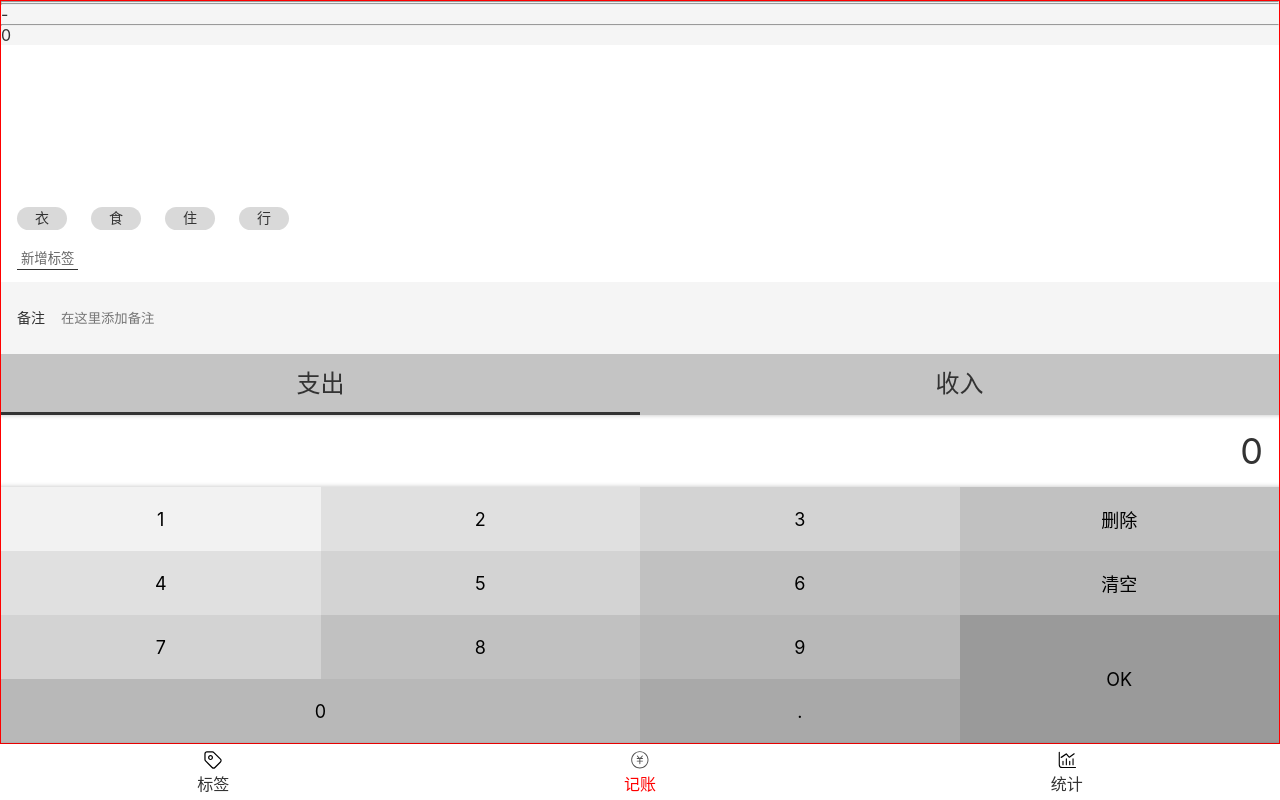
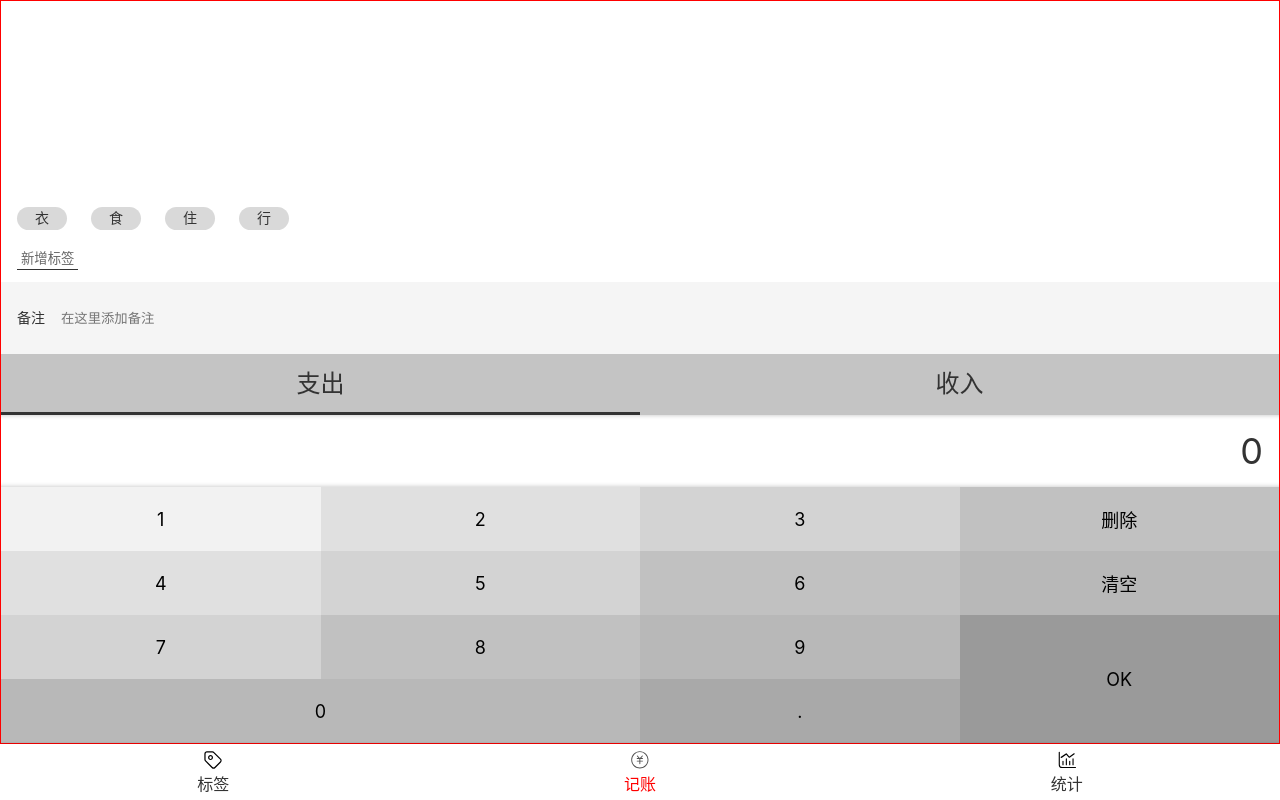
Before and after one commit to hushuo1207/lemon-morney-react, a React app: page /#/money in a window 1280 px wide. Built offline with nearby package versions, Linux system fonts and the light colour scheme.

Commit message:
重构：将 tag:string 重构为 tag:{id:number;name:string}

```diff
--- a/src/useTags.tsx
+++ b/src/useTags.tsx
@@ -1,7 +1,12 @@
 import {useState} from 'react';
 
 const useTags = () => { // 封装一个自定义 Hook
-  const [tags, setTags] = useState<string[]>(['衣', '食', '住', '行']);
+  const [tags, setTags] = useState<{ id: number; name: string }[]>([
+    {id: 1, name: '衣'},
+    {id: 2, name: '食'},
+    {id: 3, name: '住'},
+    {id: 4, name: '行'},
+  ]);
   return {tags, setTags};
 };
 
--- a/src/views/Money.tsx
+++ b/src/views/Money.tsx
@@ -13,27 +13,21 @@
   display: flex;
   flex-direction: column;
 `;
+
 function Money() {
   const [selected, setSelected] = useState({
-  tags: [] as string[],
-  note: '',
-  category: '-' as Category,
-  amount: 0
+    tagIds: [] as number[],
+    note: '',
+    category: '-' as Category,
+    amount: 0
   });
   const onChange = (obj: Partial<typeof selected>) => {
     setSelected({...selected, ...obj});
   };
   return (
     <MyLayout>
-      {selected.tags.join(',')}
-      <hr/>
-      {selected.note}
-      <hr/>
-      {selected.category}
-      <hr/>
-      {selected.amount}
-      <TagsSection value={selected.tags}
-                   onChange={tags => onChange({tags})}/>
+      <TagsSection value={selected.tagIds}
+                   onChange={tagIds => onChange({tagIds})}/>
       <NoteSection value={selected.note}
                    onChange={note => onChange({note})}/>
       <CategorySection value={selected.category}
--- a/src/views/Money/TagsSection.tsx
+++ b/src/views/Money/TagsSection.tsx
@@ -23,36 +23,36 @@
   }
 `;
 type Props = {
-  value: string[];
-  onChange: (selected: string[]) => void;
+  value: number[];
+  onChange: (selected: number[]) => void;
 }
 const TagsSection: React.FC<Props> = (props) => {
   const {tags, setTags} = useTags();
-  const selectedTags = props.value;
+  const selectedTagIds = props.value;
   const onAddTag = () => {
     const tagName = window.prompt('新标签的名称为');
     if (tagName !== null) {
-      setTags([...tags, tagName]);
+      setTags([...tags, {id: Math.random(), name: tagName}]);
     }
   };
-  const onToggleTag = (tag: string) => {
-    const index = selectedTags.indexOf(tag);
+  const onToggleTag = (tagId: number) => {
+    const index = selectedTagIds.indexOf(tagId);
     if (index >= 0) {
       // 如果 tag 已被选中，就复制所有没有被选中的 tag，作为新的 selectedTag
-      props.onChange(selectedTags.filter(t => t !== tag));
+      props.onChange(selectedTagIds.filter(t => t !== tagId));
     } else {
-      props.onChange([...selectedTags, tag]);
+      props.onChange([...selectedTagIds, tagId]);
     }
   };
-  const getClass = (tag: string) => selectedTags.indexOf(tag) >= 0 ? 'selected' : '';
+  const getClass = (tagId: number) => selectedTagIds.indexOf(tagId) >= 0 ? 'selected' : '';
   return (
     <Wrapper>
       <ol>
         {tags.map(tag =>
-          <li key={tag} onClick={
-            () => {onToggleTag(tag);}
-          } className={getClass(tag)}
-          >{tag}</li>
+          <li key={tag.id} onClick={
+            () => {onToggleTag(tag.id);}
+          } className={getClass(tag.id)}
+          >{tag.name}</li>
         )}
       </ol>
       <button onClick={onAddTag}>新增标签</button>
--- a/src/views/Tags.tsx
+++ b/src/views/Tags.tsx
@@ -1,5 +1,5 @@
 import Layout from '../components/Layout';
-import React, {useState} from 'react';
+import React from 'react';
 import {useTags} from 'useTags';
 import styled from 'styled-components';
 import Icon from '../components/Icon';
@@ -37,14 +37,14 @@
 `
 
 function Tags() {
-  const {tags, setTags} = useTags();
+  const {tags} = useTags();
   return (
     <Layout>
       <TagList>
         {tags.map(tag =>
-          <li key={tag}>
+          <li key={tag.id}>
             <Link to={'/tags/' + tag}>
-              <span className="oneLine">{tag}</span>
+              <span className="oneLine">{tag.name}</span>
               <Icon name="right"/>
             </Link>
           </li>
```
